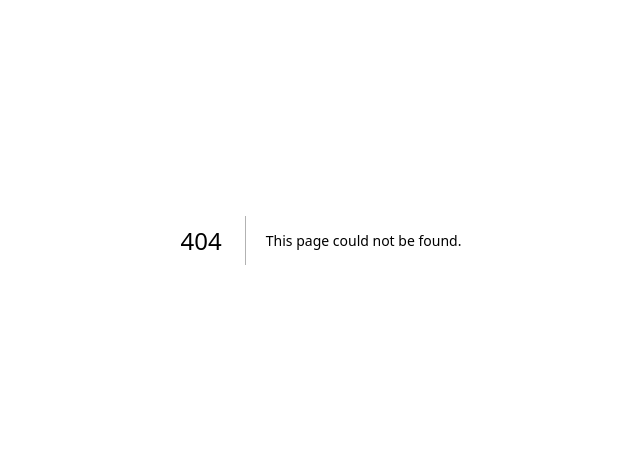
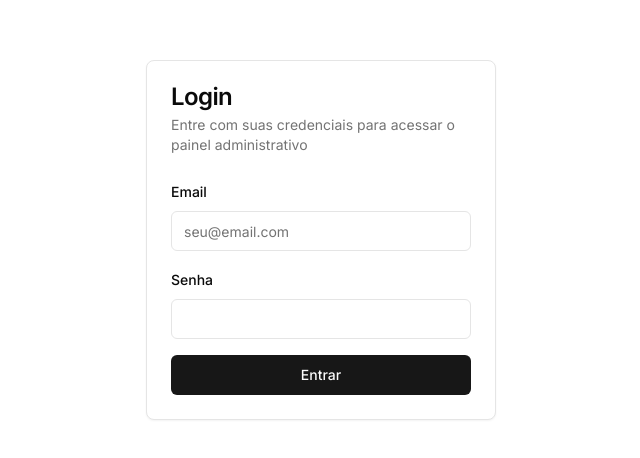
Before and after one commit to douglasbarcellos/marketing-dashboard, a Next.js app: page /login in a window 1280 px wide. Before the commit this address had no page. Shown: the part 160-618 px from the top of the page, without its empty margins (319-959 px from the left). Built offline with nearby package versions, Linux system fonts and the light colour scheme.

Commit message:
Implementação de Tela de login

```diff
--- /dev/null
+++ b/app/admin/page.tsx
@@ -0,0 +1,30 @@
+"use client";
+
+import { useEffect } from "react";
+import { useRouter } from "next/navigation";
+import DashboardHeader from "@/components/dashboard-header";
+
+export default function AdminPage() {
+  const router = useRouter();
+
+  useEffect(() => {
+    // Aqui você verificaria se o usuário está autenticado
+    // Se não estiver, redirecionaria para a página de login
+    // const isAuthenticated = checkAuth();
+    // if (!isAuthenticated) {
+    //   router.push("/login");
+    // }
+  }, [router]);
+
+  return (
+    <div className="min-h-screen bg-gray-50">
+      <DashboardHeader />
+      <main className="container mx-auto px-4 py-6">
+        <h1 className="text-2xl font-bold text-gray-800 mb-6">Painel Administrativo</h1>
+        <div className="bg-white p-6 rounded-lg shadow">
+          <p>Bem-vindo ao painel administrativo!</p>
+        </div>
+      </main>
+    </div>
+  );
+}
--- /dev/null
+++ b/app/login/page.tsx
@@ -0,0 +1,107 @@
+"use client";
+
+import { useState } from "react";
+import { useRouter } from "next/navigation";
+import { useForm } from "react-hook-form";
+import { zodResolver } from "@hookform/resolvers/zod";
+import { z } from "zod";
+import { Button } from "@/components/ui/button";
+import {
+  Card,
+  CardContent,
+  CardDescription,
+  CardHeader,
+  CardTitle,
+} from "@/components/ui/card";
+import { Input } from "@/components/ui/input";
+import { Label } from "@/components/ui/label";
+import { toast } from "sonner";
+
+const loginSchema = z.object({
+  email: z.string().email("Email inválido"),
+  password: z.string().min(6, "A senha deve ter pelo menos 6 caracteres"),
+});
+
+type LoginFormData = z.infer<typeof loginSchema>;
+
+export default function LoginPage() {
+  const router = useRouter();
+  const [isLoading, setIsLoading] = useState(false);
+
+  const {
+    register,
+    handleSubmit,
+    formState: { errors },
+  } = useForm<LoginFormData>({
+    resolver: zodResolver(loginSchema),
+  });
+
+  const onSubmit = async (data: LoginFormData) => {
+    try {
+      setIsLoading(true);
+      // Simulando uma chamada de API
+      await new Promise((resolve) => setTimeout(resolve, 1000));
+
+      // Aqui você faria a chamada real para sua API
+      // const response = await fetch('/api/login', {
+      //   method: 'POST',
+      //   headers: { 'Content-Type': 'application/json' },
+      //   body: JSON.stringify(data),
+      // });
+
+      toast.success("Login realizado com sucesso!");
+      router.push("/admin"); // Redireciona para a página de admin após o login
+    } catch (error) {
+      toast.error("Erro ao fazer login. Verifique suas credenciais.");
+    } finally {
+      setIsLoading(false);
+    }
+  };
+
+  return (
+    <div className="flex min-h-screen items-center justify-center">
+      <Card className="w-[350px]">
+        <CardHeader>
+          <CardTitle>Login</CardTitle>
+          <CardDescription>
+            Entre com suas credenciais para acessar o painel administrativo
+          </CardDescription>
+        </CardHeader>
+        <CardContent>
+          <form onSubmit={handleSubmit(onSubmit)} className="space-y-4">
+            <div className="space-y-2">
+              <Label htmlFor="email">Email</Label>
+              <Input
+                id="email"
+                type="email"
+                placeholder="seu@email.com"
+                {...register("email")}
+              />
+              {errors.email && (
+                <p className="text-sm text-red-500">{errors.email.message}</p>
+              )}
+            </div>
+            <div className="space-y-2">
+              <Label htmlFor="password">Senha</Label>
+              <Input
+                id="password"
+                type="password"
+                {...register("password")}
+              />
+              {errors.password && (
+                <p className="text-sm text-red-500">{errors.password.message}</p>
+              )}
+            </div>
+            <Button
+              className="w-full"
+              type="submit"
+              disabled={isLoading}
+            >
+              {isLoading ? "Entrando..." : "Entrar"}
+            </Button>
+          </form>
+        </CardContent>
+      </Card>
+    </div>
+  );
+}
--- a/components/dashboard-header.tsx
+++ b/components/dashboard-header.tsx
@@ -37,10 +37,10 @@ export default function DashboardHeader() {
               <Bell className="h-5 w-5" />
             </button>
             <div className="relative">
-              <button className="flex items-center text-gray-600 hover:text-gray-900">
+              <Link href="/login" className="flex items-center text-gray-600 hover:text-gray-900">
                 <User className="h-5 w-5" />
                 <span className="ml-2 text-sm font-medium">Admin</span>
-              </button>
+              </Link>
             </div>
           </div>
 
@@ -71,10 +71,10 @@ export default function DashboardHeader() {
               <button className="text-gray-600 hover:text-gray-900">
                 <Bell className="h-5 w-5" />
               </button>
-              <button className="flex items-center text-gray-600 hover:text-gray-900">
+              <Link href="/login" className="flex items-center text-gray-600 hover:text-gray-900">
                 <User className="h-5 w-5" />
                 <span className="ml-2 text-sm font-medium">Admin</span>
-              </button>
+              </Link>
             </div>
           </div>
         )}
```
